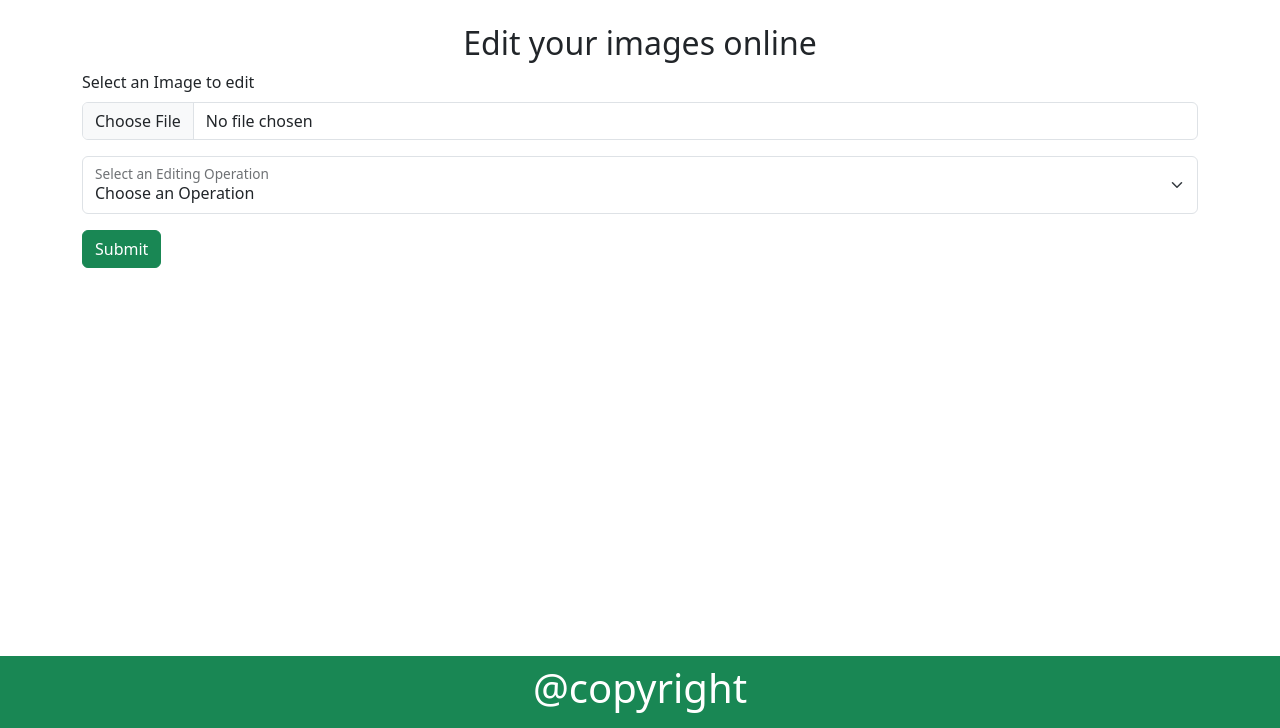
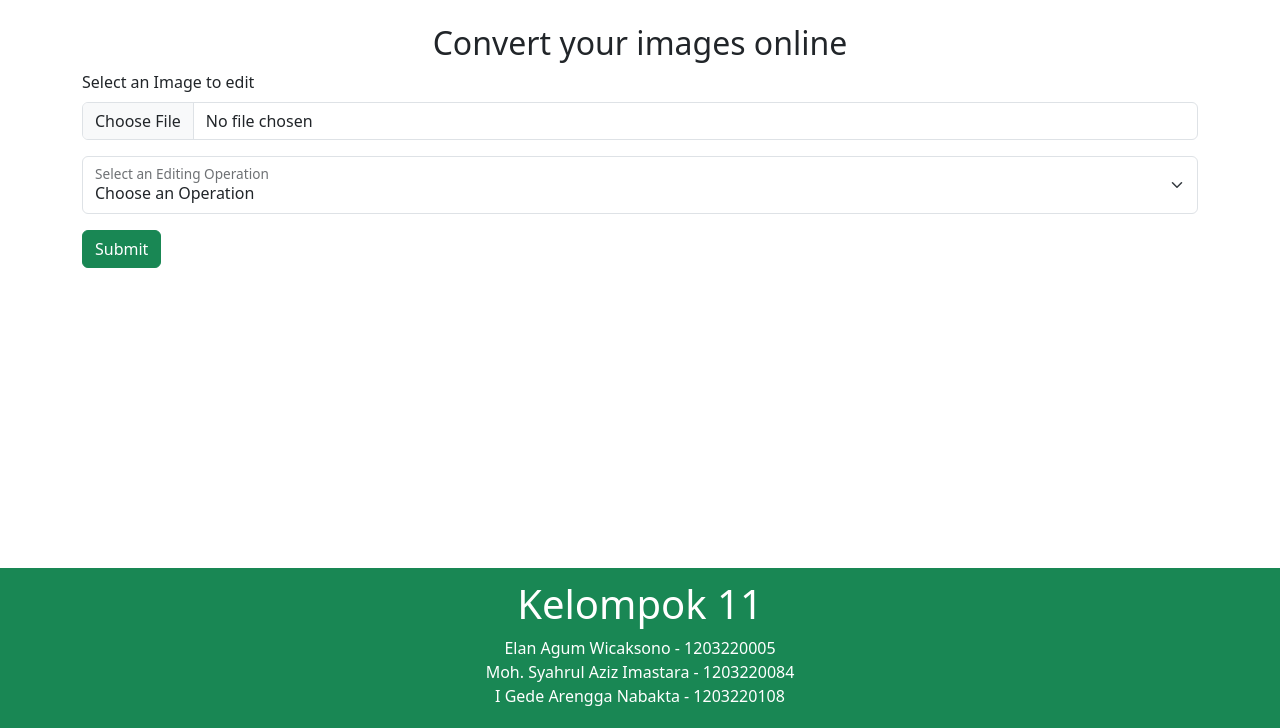
Before and after one commit to AzizImastara/edit_images_py, a Flask app: page /edit in a window 1280 px wide. Shown: the part 72-800 px from the top of the page. Run offline with Flask 3, Linux system fonts and the light colour scheme.

Commit message:
edit footer

```diff
--- a/templates/index.html
+++ b/templates/index.html
@@ -30,7 +30,7 @@
 
     <div class="container my-4">
 
-        <h1 class="fs-2 text d-flex justify-content-center">Edit your images online</h1>
+        <h1 class="fs-2 text d-flex justify-content-center">Convert your images online</h1>
 
         <form action="/edit" method="post" enctype="multipart/form-data">
 
@@ -58,9 +58,25 @@
         </form>
     </div>
 
-    <footer class="mt-auto py-2 bg-success text-center text-white fixed-bottom w-100 d-flex justify-content-center">
-            <h1>@copyright</h1>
+    <footer class="mt-auto py-1 bg-success text-center text-white fixed-bottom w-100">
+        <div class="container">
+            <div class="row">
+                <div class="col">
+                    <h1 class="my-2">Kelompok 11</h1>
+                </div>
+            </div>
+            <div class="row">
+                <div class="col">
+                    <ul class="list-unstyled">
+                        <li>Elan Agum Wicaksono - 1203220005</li>
+                        <li>Moh. Syahrul Aziz Imastara - 1203220084</li>
+                        <li>I Gede Arengga Nabakta - 1203220108</li>
+                    </ul>
+                </div>
+            </div>
+        </div>
     </footer>
+
 
 
     <script src="https://cdn.jsdelivr.net/npm/bootstrap@5.3.0-alpha3/dist/js/bootstrap.bundle.min.js"
```
Also changed, not shown: static/ged_sketch.jpg (added), uploads/ged.jpg (added).
